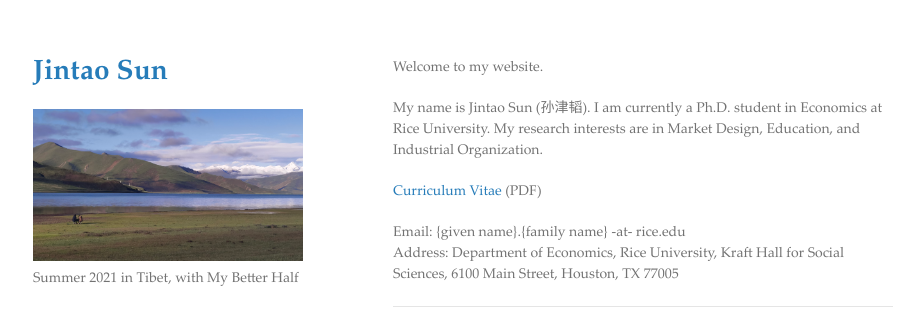
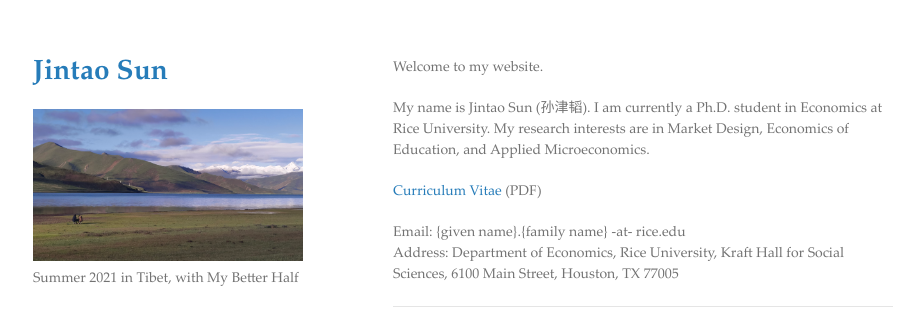
Before and after one commit to jintao-sun/jintao-sun.github.io, a Jekyll site: the page built from index.md, in a window 1280 px wide. Shown: the top 310 px of the page, without its empty margins (177-1101 px from the left). Built offline with Jekyll 4.4.1, drawn with Linux system fonts in a browser that asks for light colours.

Commit message:
Update index.md

```diff
--- a/index.md
+++ b/index.md
@@ -4,7 +4,7 @@ layout: default
 
 Welcome to my website.
 
-My name is Jintao Sun (孙津韬). I am currently a Ph.D. student in Economics at Rice University. My research interests are in Market Design, Education, and Industrial Organization.
+My name is Jintao Sun (孙津韬). I am currently a Ph.D. student in Economics at Rice University. My research interests are in Market Design, Economics of Education, and Applied Microeconomics.
 
 [Curriculum Vitae](https://www.dropbox.com/s/rzwt1c8cn13x0da/sunjintao_cv.pdf?dl=0/){:target="_blank"} (PDF)
 
```
